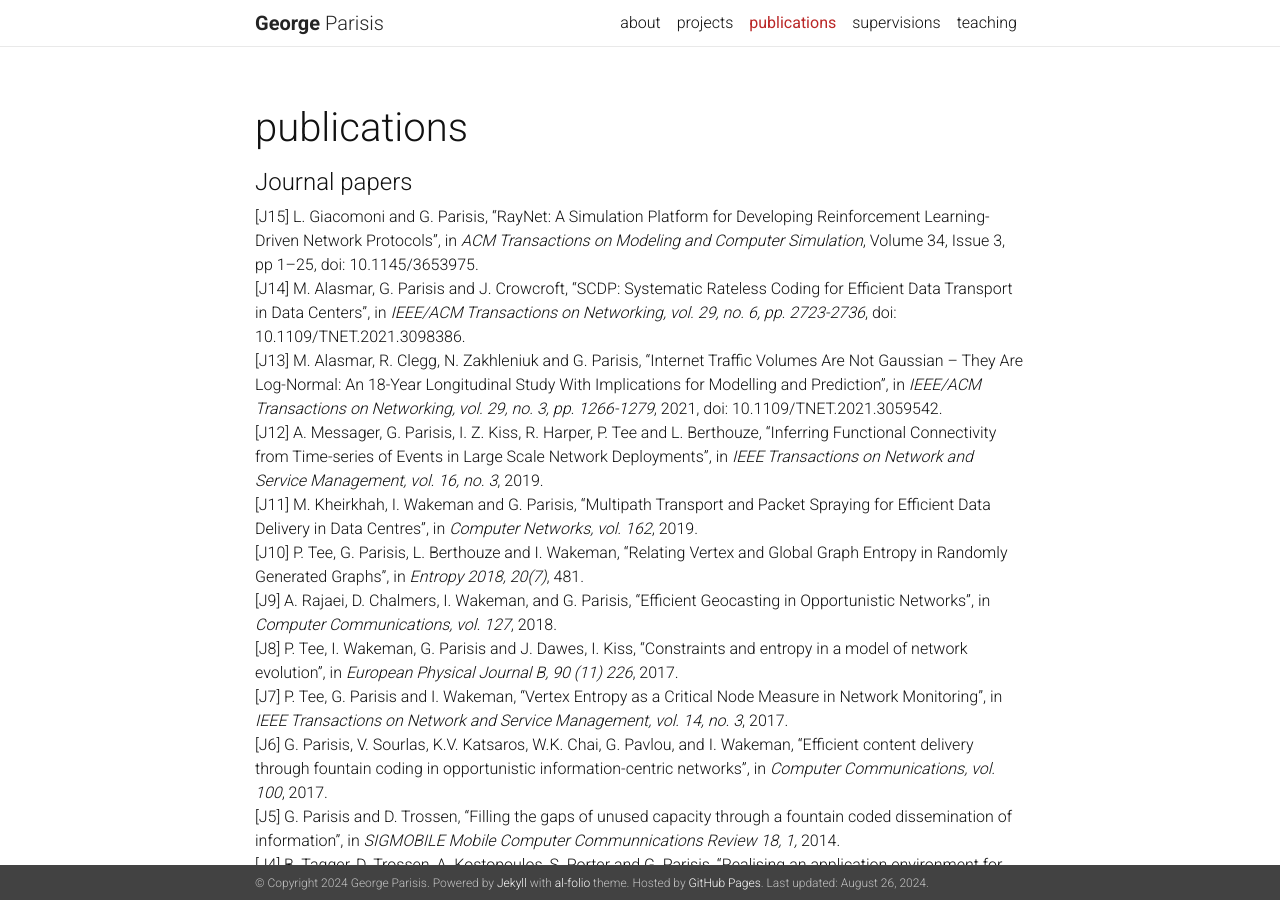
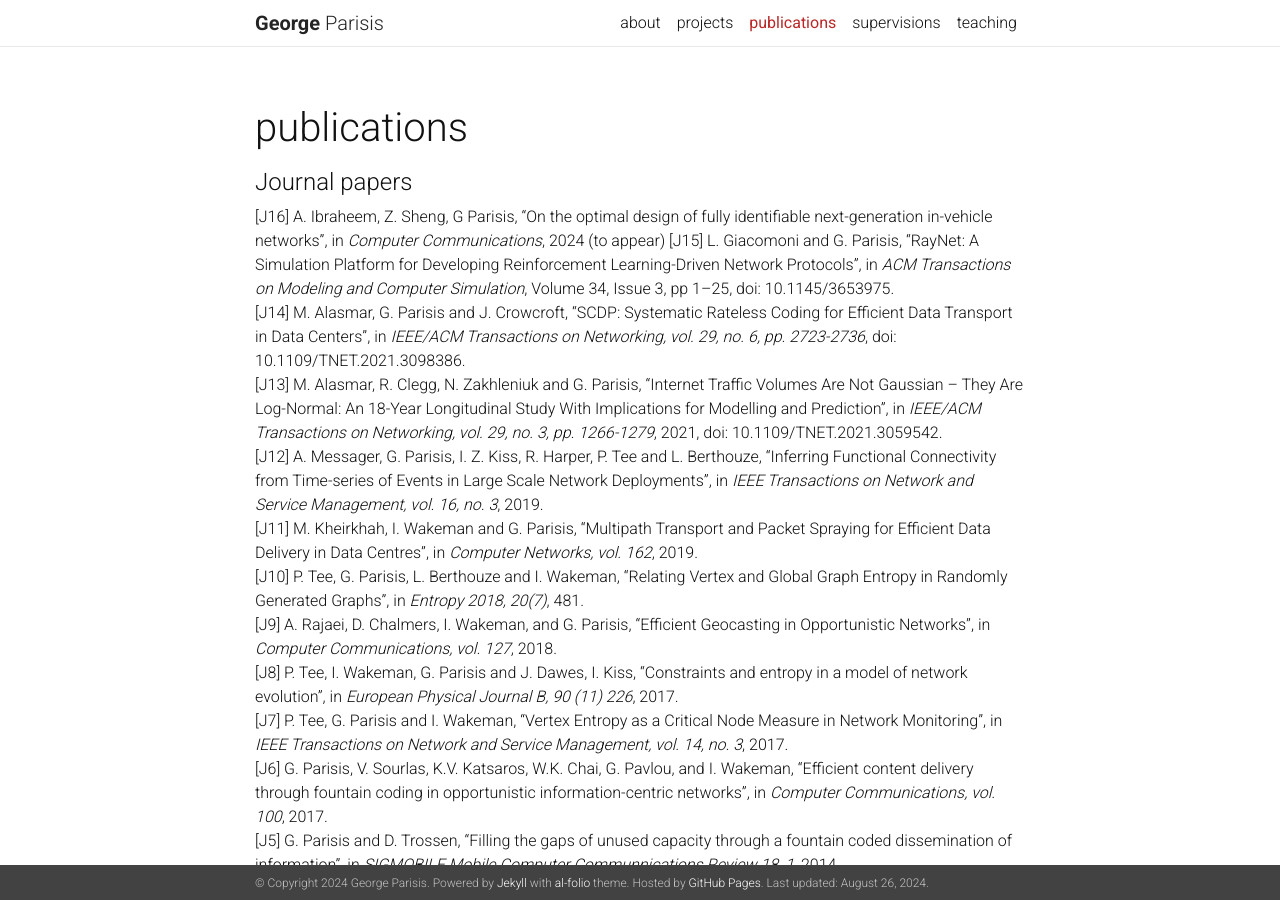
Before and after one commit to georgeparisis/georgeparisis.github.io, a Jekyll site: the page built from _pages/publications.md, in a window 1280 px wide and 900 px high. Built offline with Jekyll 4.4.1, drawn with Linux system fonts in a browser that asks for light colours; nearby versions of some CDN libraries; a style sheet for code colours, icons or effects is not loaded.

Commit message:
Update publications.md

```diff
--- a/_pages/publications.md
+++ b/_pages/publications.md
@@ -9,6 +9,7 @@ nav: true
 
 
 #### Journal papers
+[J16] A. Ibraheem, Z. Sheng, G Parisis, "On the optimal design of fully identifiable next-generation in-vehicle networks", in *Computer Communications*, 2024 (to appear)
 [J15] L. Giacomoni and G. Parisis, "RayNet: A Simulation Platform for Developing Reinforcement Learning-Driven Network Protocols", in *ACM Transactions on Modeling and Computer Simulation*, Volume 34, Issue 3, pp 1–25, doi: 10.1145/3653975.
 <br>
 [J14] M. Alasmar, G. Parisis and J. Crowcroft, "SCDP: Systematic Rateless Coding for Efficient Data Transport in Data Centers", in *IEEE/ACM Transactions on Networking, vol. 29, no. 6, pp. 2723-2736*, doi: 10.1109/TNET.2021.3098386.
```
